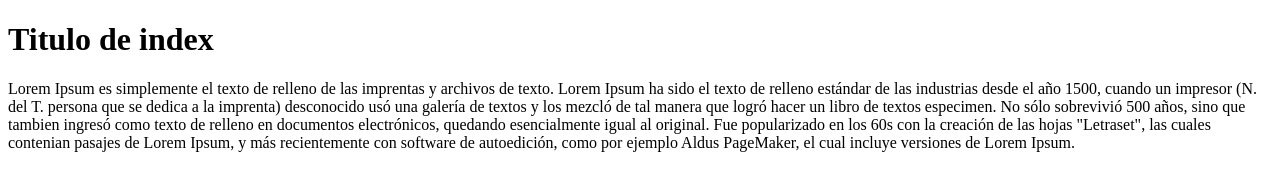
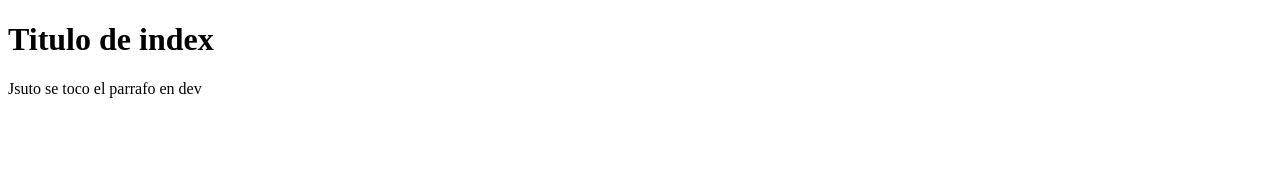
Before and after one commit to ratamaxi/flux_objetivos, a plain HTML site: page index.html in a window 1280 px wide. Drawn offline with Linux system fonts and the light colour scheme.

Commit message:
desde dev se sube parrafo

```diff
--- a/index.html
+++ b/index.html
@@ -7,7 +7,6 @@
 </head>
 <body>
     <h1>Titulo de index</h1>
-    <p>Lorem Ipsum es simplemente el texto de relleno de las imprentas y archivos de texto. Lorem Ipsum ha sido el texto de relleno estándar de las industrias desde el año 1500, cuando un impresor (N. del T. persona que se dedica a la imprenta) desconocido usó una galería de textos y los mezcló de tal manera que logró hacer un libro de textos especimen. No sólo sobrevivió 500 años, sino que tambien ingresó como texto de relleno en documentos electrónicos, quedando esencialmente igual al original. Fue popularizado en los 60s con la creación de las hojas "Letraset", las cuales contenian pasajes de Lorem Ipsum, y más recientemente con software de autoedición, como por ejemplo Aldus PageMaker, el cual incluye versiones de Lorem Ipsum.
-    </p>
+    <p>Jsuto se toco el parrafo en dev</p>
 </body>
 </html>
```
